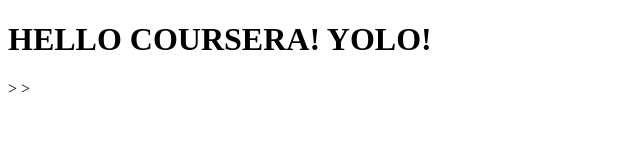
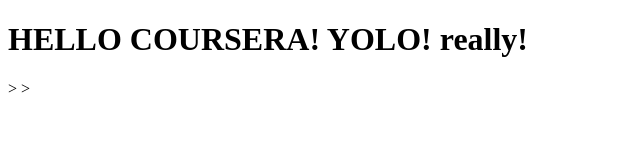
Before and after one commit to YingyingH/coursera-test, a plain HTML site: page site/index.html in a window 1280 px wide. Shown: the whole page, without its empty margins (0-640 px from the left). Drawn offline with Linux system fonts and the light colour scheme.

Commit message:
today's practise

```diff
--- a/site/index.html
+++ b/site/index.html
@@ -4,6 +4,6 @@
 	<title>HELLO COURSERA!</title>
 </head>
 <body>
-<H1>HELLO COURSERA! YOLO! </H1>>
+<H1>HELLO COURSERA! YOLO! really! </H1>>
 </body>
 </html>>
```
